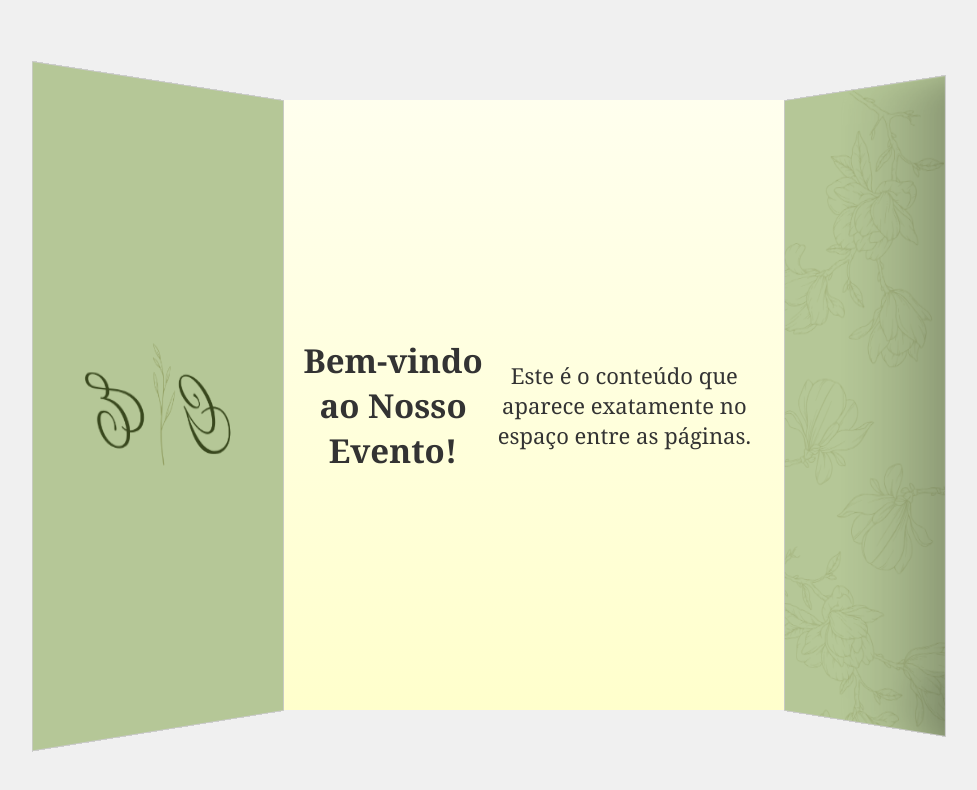
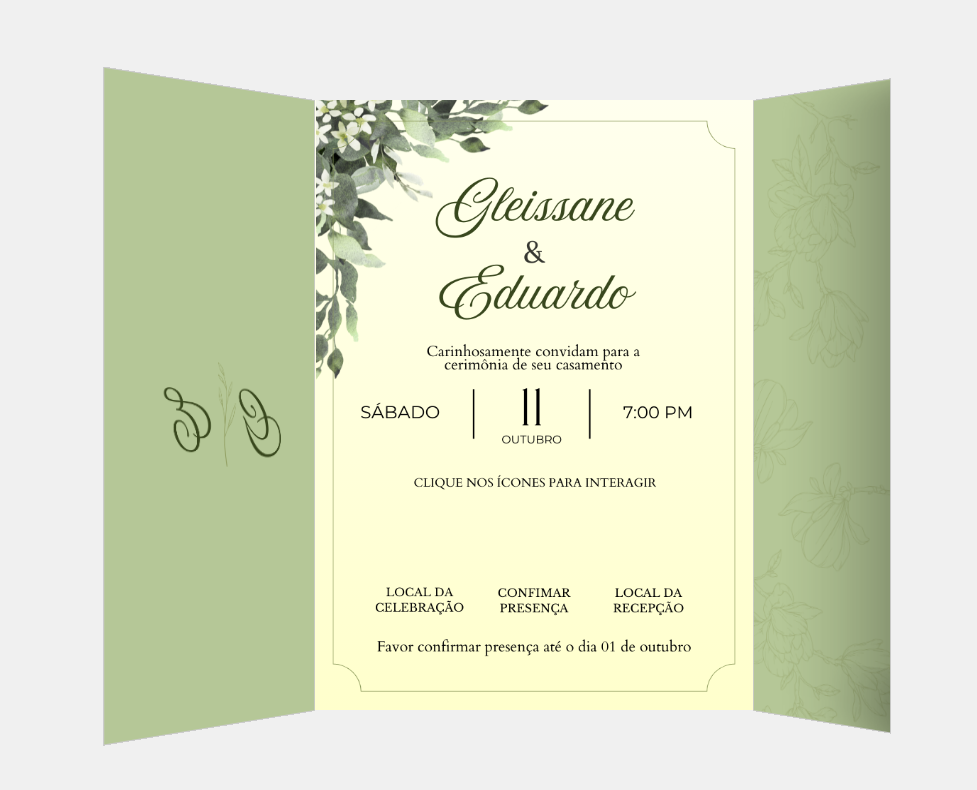
Before and after one commit to SoNosTestee/Convite, a plain HTML site: page index.html in a window 1280 px wide. Both pictures are taken after a click on the element 640 px from the left and 400 px from the top of the page. Shown: the whole page, without its empty margins (106-1083 px from the left). Drawn offline with Linux system fonts and the light colour scheme.

Commit message:
Finalizando os nomes

```diff
--- a/index.html
+++ b/index.html
@@ -10,8 +10,9 @@
   <div class="livro" id="livro">
     <!-- fundo central -->
     <div class="fundo">
-      <h2>Bem-vindo ao Nosso Evento!</h2>
-      <p>Este é o conteúdo que aparece exatamente no espaço entre as páginas.</p>
+      <img src="folha.png" alt="" class="folha">
+      <img src="borda.png" alt="" class="borda">
+      <img src="nomes.png" alt="" class="nomes">
     </div>
 
     <!-- Página esquerda -->
--- a/teste.css
+++ b/teste.css
@@ -37,7 +37,7 @@
     }
 
     .livro.aberto .fundo {
-      width: 92.5%; /* ocupa exatamente o espaço entre as páginas abertas */
+      width: 80%; /* ocupa exatamente o espaço entre as páginas abertas */
       opacity: 1;
       pointer-events: auto;
     }
@@ -58,19 +58,23 @@
 
 
 
+
+
+
+
     /* esquerda e direita */
     .pagina.esq {
-      width: 60%;
-      left: 0;
+      width: 52%;
+      left: 6.2%;
       transform-origin: left center;
       background-color: rgb(181, 199, 151);
     }
 
     .pagina.dir {
-      width: 40%;
-      right: 0;
+      width: 35%;
+      right: 6.2%;
       transform-origin: right center;
-      background-color: rgb(181, 199, 151)
+      background-color: rgb(181, 199, 151);
     }
 
 
@@ -107,12 +111,12 @@
 
 
 .letras {
-  width: 120%;
-  height: 100%;
+  width: 117%;
+  height: 87%;
 
   position: absolute;
-  top: 0%;
-  left: -10%;
+  top: 8%;
+  left: -15%;
 }
 
 .rosas, .sombra {
@@ -121,6 +125,33 @@
 
   position: absolute;
   top: 0%;
-  left: -150%;
+  left: -165%;
 
 }
+
+.folha {
+  width: 100%;
+  height: 100%;
+
+  position: absolute;
+  top: 0%;
+  left: 0.4%;
+}
+
+.borda {
+  width: 100%;
+  height: 100%;
+
+  position: absolute;
+  top: 0%;
+  left: 0%;
+}
+
+.nomes {
+  width: 100%;
+  height: 100%;
+
+  position: absolute;
+  top: 0%;
+  left: 0%;
+}
```
Also changed, not shown: borda.png (added), folha.png (added), nomes.png (added).
